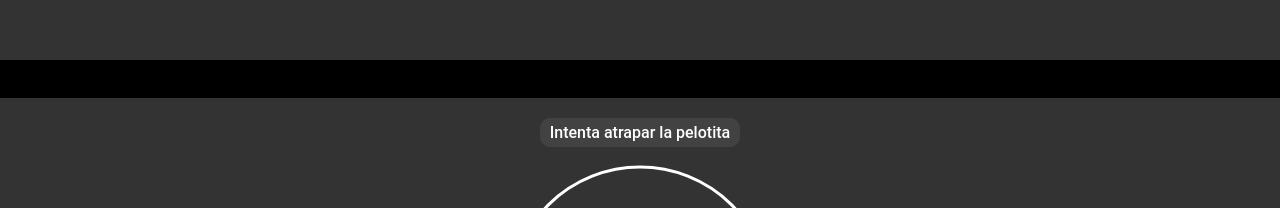
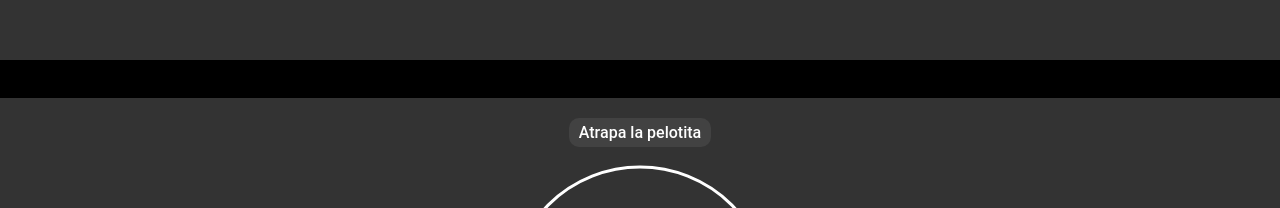
Before and after one commit to BenjaminAlvarezDiaz/luciel-gift2, a React (Vite) app: page / in a window 1280 px wide. Shown: the part 1898-2106 px from the top of the page. Built offline with nearby package versions, Linux system fonts and the light colour scheme.

Commit message:
Update Circle.jsx

```diff
--- a/src/screens/Circle.jsx
+++ b/src/screens/Circle.jsx
@@ -264,7 +264,7 @@ function Circle (){
     return (
         <div className={styles.main_container}>
             <div className={styles.circle}>
-                <div className={styles.circle_catch}>Intenta atrapar la pelotita</div>
+                <div className={styles.circle_catch}>Atrapa la pelotita</div>
                 <canvas
                     ref={canvasRef}
                     className={styles.animation}
```
